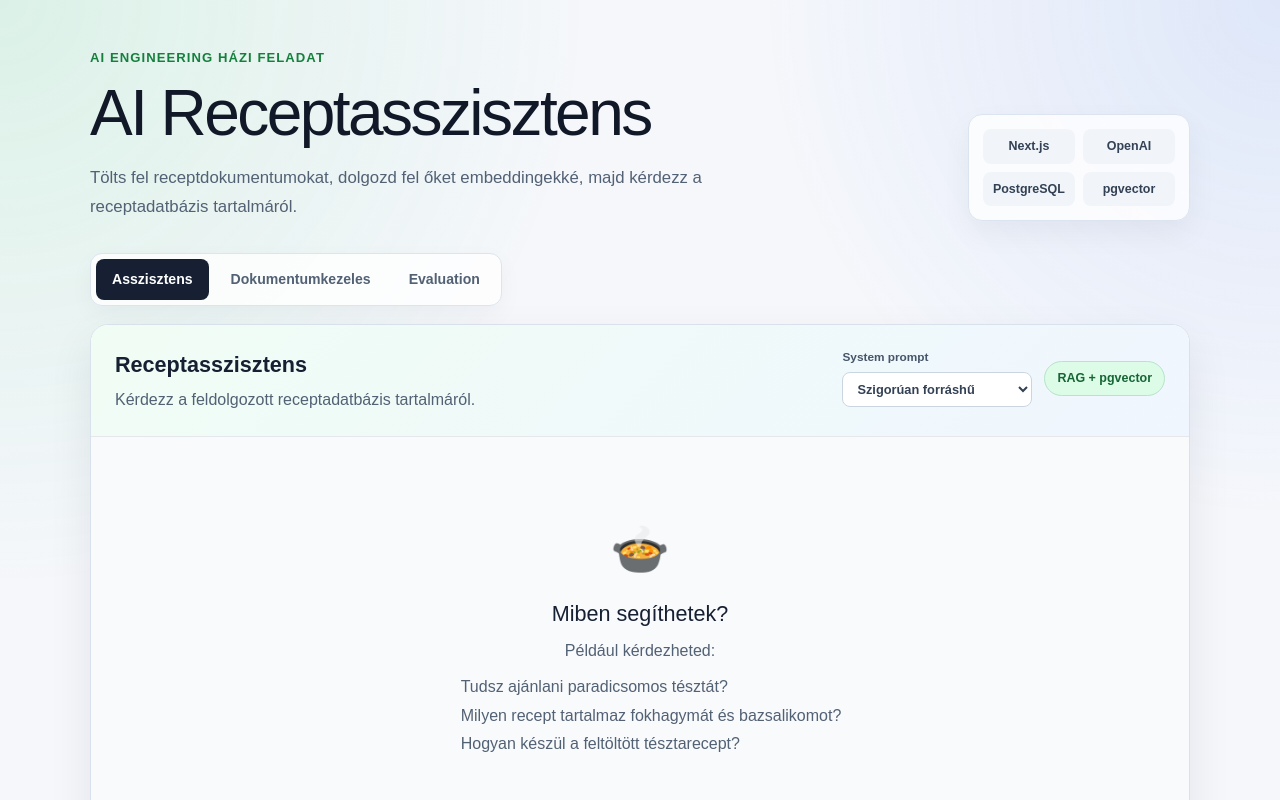
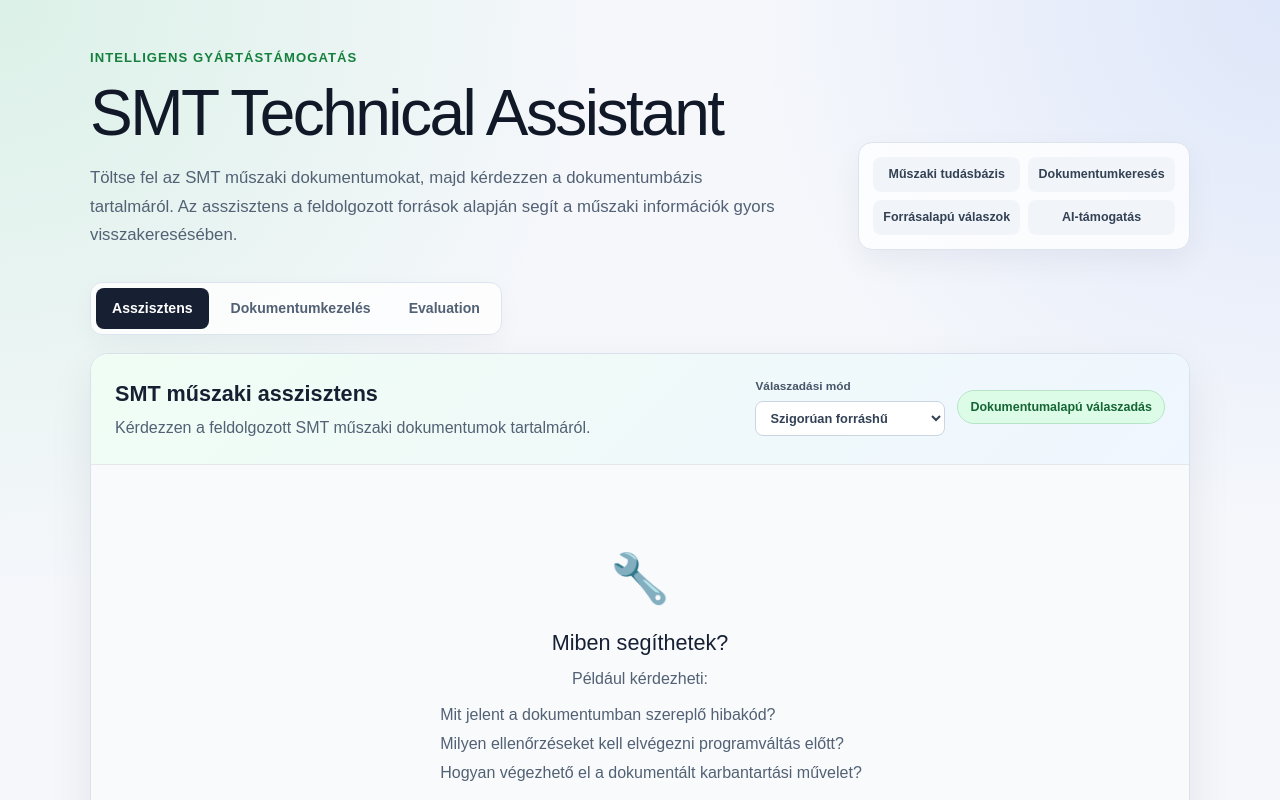
Before and after one commit to Gab31457/smt-technical-assistant, a Next.js app: page / in a window 1280 px wide. Shown: the top 800 px of the page. Built offline with nearby package versions, Linux system fonts and the light colour scheme.

Commit message:
Adapt interface and document workflow for SMT assistant

```diff
--- a/app/page.tsx
+++ b/app/page.tsx
@@ -1,11 +1,10 @@
 import RecipeAssistantApp from "@/components/RecipeAssistantApp";
-
 import styles from "./page.module.css";
 
 /*
- * Az alkalmazás kezdőoldala.
+ * Az SMT Technical Assistant kezdőoldala.
  *
- * Az oldal Server Component maradhat.
+ * Az oldal Server Component marad.
  * Az interaktív működés a RecipeAssistantApp
  * Client Componentben található.
  */
@@ -16,28 +15,26 @@ export default function Home() {
         <header className={styles.hero}>
           <div className={styles.heroContent}>
             <div className={styles.eyebrow}>
-              AI Engineering házi feladat
+              Intelligens gyártástámogatás
             </div>
 
             <h1 className={styles.title}>
-              AI Receptasszisztens
+              SMT Technical Assistant
             </h1>
 
             <p className={styles.subtitle}>
-              Tölts fel receptdokumentumokat,
-              dolgozd fel őket embeddingekké,
-              majd kérdezz a receptadatbázis
-              tartalmáról.
+              Töltse fel az SMT műszaki dokumentumokat, majd kérdezzen
+              a dokumentumbázis tartalmáról. Az asszisztens a
+              feldolgozott források alapján segít a műszaki
+              információk gyors visszakeresésében.
             </p>
           </div>
 
-          <div
-            className={styles.architectureCard}
-          >
-            <span>Next.js</span>
-            <span>OpenAI</span>
-            <span>PostgreSQL</span>
-            <span>pgvector</span>
+          <div className={styles.architectureCard}>
+            <span>Műszaki tudásbázis</span>
+            <span>Dokumentumkeresés</span>
+            <span>Forrásalapú válaszok</span>
+            <span>AI-támogatás</span>
           </div>
         </header>
 
@@ -45,8 +42,8 @@ export default function Home() {
 
         <footer className={styles.footer}>
           <p>
-            A válaszokat mindig ellenőrizd az
-            eredeti receptforrások alapján.
+            A válaszokat mindig ellenőrizze az eredeti
+            műszaki dokumentumok alapján.
           </p>
         </footer>
       </div>
--- a/components/ChatInterface.tsx
+++ b/components/ChatInterface.tsx
@@ -1,22 +1,17 @@
 "use client";
 
 import { useState } from "react";
-
 import type {
   FormEvent,
   KeyboardEvent,
 } from "react";
-
 import type { ChatMessageInput } from "@/lib/chat-types";
-
 import styles from "./ChatInterface.module.css";
 
-// A frontendről kiválasztható system prompt változatok.
 type SystemPromptVariant =
   | "strict"
   | "conversational";
 
-// A chatválaszban visszakapott forrás szerkezete.
 interface ChatSource {
   documentId: string;
   chunkId: string;
@@ -26,12 +21,10 @@ interface ChatSource {
   similarity: number;
 }
 
-// A chatüzenet lehetséges szerepei.
 type ChatMessageRole =
   | "user"
   | "assistant";
 
-// Egy frontendoldali chatüzenet szerkezete.
 interface ChatMessage {
   id: string;
   role: ChatMessageRole;
@@ -40,7 +33,6 @@ interface ChatMessage {
   systemPromptVariant?: SystemPromptVariant;
 }
 
-// A chat API sikeres válaszának szerkezete.
 interface SuccessfulChatResponse {
   success: true;
   message: string;
@@ -56,7 +48,6 @@ interface SuccessfulChatResponse {
   sources: ChatSource[];
 }
 
-// A chat API sikertelen válaszának szerkezete.
 interface FailedChatResponse {
   success: false;
   error: {
@@ -65,44 +56,34 @@ interface FailedChatResponse {
   };
 }
 
-// A két lehetséges API-válasz egyesített típusa.
 type ChatResponse =
   | SuccessfulChatResponse
   | FailedChatResponse;
 
-// Egyedi frontendazonosító létrehozása.
 function createMessageId(): string {
   return crypto.randomUUID();
 }
 
-// A hasonlósági érték százalékos formázása.
-//
-// Például:
-// 0.8234 eredménye 82.3%.
 function formatSimilarity(
   similarity: number
 ): string {
   return `${(similarity * 100).toFixed(1)}%`;
 }
 
-// A system prompt magyar megnevezése.
 function getSystemPromptLabel(
   variant: SystemPromptVariant
 ): string {
   if (variant === "conversational") {
-    return "Beszélgető és ajánló";
+    return "Beszélgető és segítő";
   }
 
   return "Szigorúan forráshű";
 }
 
-// A fő chatkomponens.
 export default function ChatInterface() {
-  // A felhasználó által éppen szerkesztett kérdés.
   const [inputValue, setInputValue] =
     useState("");
 
-  // A frontend felületén kiválasztott system prompt.
   const [
     systemPromptVariant,
     setSystemPromptVariant,
@@ -110,25 +91,19 @@ export default function ChatInterface() {
     "strict"
   );
 
-  // A beszélgetés üzenetei.
   const [messages, setMessages] =
     useState<ChatMessage[]>([]);
 
-  // Jelzi, hogy folyamatban van-e API-kérés.
   const [isLoading, setIsLoading] =
     useState(false);
 
-  // A felhasználónak megjelenített hibaüzenet.
   const [errorMessage, setErrorMessage] =
     useState<string | null>(null);
 
-  // A chatkérdés elküldése.
   async function sendMessage(): Promise<void> {
     const normalizedMessage =
       inputValue.trim();
 
-    // Üres kérdést nem küldünk el.
-    // Folyamatban lévő kérés alatt sem indítunk újabbat.
     if (
       normalizedMessage.length === 0 ||
       isLoading
@@ -136,12 +111,6 @@ export default function ChatInterface() {
       return;
     }
 
-    // A kérés indításakor eltároljuk az aktuálisan
-    // kiválasztott promptot.
-    //
-    // Így akkor is a megfelelő prompt neve kerül
-    // a válasz mellé, ha a felhasználó később
-    // megváltoztatná a választómező értékét.
     const requestedPromptVariant =
       systemPromptVariant;
 
@@ -151,8 +120,6 @@ export default function ChatInterface() {
       content: normalizedMessage,
     };
 
-    // A teljes eddigi beszélgetéshez hozzáadjuk
-    // az új felhasználói üzenetet.
     const conversationMessages: ChatMessageInput[] = [
       ...messages.map((message) => ({
         role: message.role,
@@ -164,19 +131,13 @@ export default function ChatInterface() {
       },
     ];
 
-    // A felhasználói üzenetet azonnal megjelenítjük.
     setMessages((currentMessages) => [
       ...currentMessages,
       userMessage,
     ]);
 
-    // A beviteli mezőt kiürítjük.
     setInputValue("");
-
-    // A korábbi hibaüzenetet töröljük.
     setErrorMessage(null);
-
-    // Bekapcsoljuk a betöltési állapotot.
     setIsLoading(true);
 
     try {
@@ -201,7 +162,6 @@ export default function ChatInterface() {
       const responseBody =
         (await response.json()) as ChatResponse;
 
-      // HTTP-hiba vagy üzleti hiba kezelése.
       if (
         !response.ok ||
         responseBody.success === false
@@ -223,8 +183,6 @@ export default function ChatInterface() {
           responseBody.systemPromptVariant,
       };
 
-      // Az asszisztens válaszát hozzáadjuk
-      // a beszélgetéshez.
       setMessages((currentMessages) => [
         ...currentMessages,
         assistantMessage,
@@ -235,28 +193,19 @@ export default function ChatInterface() {
           ? error.message
           : "Ismeretlen hiba történt.";
 
-      setErrorMessage(
-        readableErrorMessage
-      );
+      setErrorMessage(readableErrorMessage);
     } finally {
       setIsLoading(false);
     }
   }
 
-  // Az űrlap elküldésének kezelése.
   function handleSubmit(
     event: FormEvent<HTMLFormElement>
   ): void {
-    // Megakadályozzuk az oldal újratöltését.
     event.preventDefault();
-
     void sendMessage();
   }
 
-  // Billentyűzetkezelés:
-  //
-  // Enter: üzenet elküldése.
-  // Shift + Enter: új sor létrehozása.
   function handleKeyDown(
     event: KeyboardEvent<HTMLTextAreaElement>
   ): void {
@@ -269,7 +218,6 @@ export default function ChatInterface() {
     }
   }
 
-  // A kiválasztott prompt biztonságos kezelése.
   function handlePromptVariantChange(
     value: string
   ): void {
@@ -281,16 +229,15 @@ export default function ChatInterface() {
     }
   }
 
-    return (
+  return (
     <section className={styles.chatContainer}>
       <div className={styles.chatHeader}>
         <div>
           <h2 className={styles.chatTitle}>
-            Receptasszisztens
+            SMT műszaki asszisztens
           </h2>
-
           <p className={styles.chatDescription}>
-            Kérdezz a feldolgozott receptadatbázis tartalmáról.
+            Kérdezzen a feldolgozott SMT műszaki dokumentumok tartalmáról.
           </p>
         </div>
 
@@ -300,7 +247,7 @@ export default function ChatInterface() {
               className={styles.promptSelectorLabel}
               htmlFor="system-prompt-variant"
             >
-              System prompt
+              Válaszadási mód
             </label>
 
             <select
@@ -315,15 +262,14 @@ export default function ChatInterface() {
               <option value="strict">
                 Szigorúan forráshű
               </option>
-
               <option value="conversational">
-                Beszélgető és ajánló
+                Beszélgető és segítő
               </option>
             </select>
           </div>
 
           <div className={styles.statusBadge}>
-            RAG + pgvector
+            Dokumentumalapú válaszadás
           </div>
         </div>
       </div>
@@ -335,24 +281,21 @@ export default function ChatInterface() {
               className={styles.emptyStateIcon}
               aria-hidden="true"
             >
-              🍲
+              🔧
             </div>
 
             <h3>Miben segíthetek?</h3>
-
-            <p>Például kérdezheted:</p>
+            <p>Például kérdezheti:</p>
 
             <ul>
               <li>
-                Tudsz ajánlani paradicsomos tésztát?
+                Mit jelent a dokumentumban szereplő hibakód?
               </li>
-
               <li>
-                Milyen recept tartalmaz fokhagymát és bazsalikomot?
+                Milyen ellenőrzéseket kell elvégezni programváltás előtt?
               </li>
-
               <li>
-                Hogyan készül a feltöltött tésztarecept?
+                Hogyan végezhető el a dokumentált karbantartási művelet?
               </li>
             </ul>
           </div>
@@ -368,8 +311,8 @@ export default function ChatInterface() {
             >
               <div className={styles.messageLabel}>
                 {message.role === "user"
-                  ? "Te"
-                  : "AI receptasszisztens"}
+                  ? "Ön"
+                  : "SMT műszaki asszisztens"}
               </div>
 
               <div className={styles.messageContent}>
@@ -379,7 +322,7 @@ export default function ChatInterface() {
               {message.role === "assistant" &&
                 message.systemPromptVariant && (
                   <div className={styles.promptUsed}>
-                    Használt system prompt:{" "}
+                    Használt válaszadási mód:{" "}
                     {getSystemPromptLabel(
                       message.systemPromptVariant
                     )}
@@ -400,7 +343,6 @@ export default function ChatInterface() {
                             {source.documentTitle ||
                               source.originalFilename}
                           </span>
-
                           <span className={styles.similarity}>
                             {formatSimilarity(
                               source.similarity
@@ -423,9 +365,8 @@ export default function ChatInterface() {
             <span className={styles.loadingDot} />
             <span className={styles.loadingDot} />
             <span className={styles.loadingDot} />
-
             <span>
-              A receptasszisztens válaszol...
+              Az asszisztens válaszol...
             </span>
           </div>
         )}
@@ -460,7 +401,7 @@ export default function ChatInterface() {
             setInputValue(event.target.value)
           }
           onKeyDown={handleKeyDown}
-          placeholder="Írd be a recepttel kapcsolatos kérdésedet..."
+          placeholder="Írja be az SMT műszaki dokumentumokkal kapcsolatos kérdését..."
           maxLength={2000}
           rows={3}
           disabled={isLoading}
--- a/components/DocumentManager.tsx
+++ b/components/DocumentManager.tsx
@@ -2,7 +2,6 @@
 
 import {
   ChangeEvent,
-  FormEvent,
   useCallback,
   useEffect,
   useState,
@@ -192,11 +191,6 @@ export default function DocumentManager() {
     DocumentItem[]
   >([]);
 
-  /*
-   * A fájlválasztóban aktuálisan kiválasztott fájl.
-   */
-  const [selectedFile, setSelectedFile] =
-    useState<File | null>(null);
 
   /*
    * Dokumentumlista betöltési állapota.
@@ -313,44 +307,28 @@ export default function DocumentManager() {
 
   /*
    * A fájlválasztó változásának kezelése.
+   * A kiválasztás után automatikusan elindul
+   * a feltöltés és a feldolgozás.
    */
-  function handleFileChange(
+  async function handleFileChange(
     event: ChangeEvent<HTMLInputElement>
-  ): void {
-    const file =
-      event.target.files?.[0] ?? null;
+  ): Promise<void> {
+    const file = event.target.files?.[0];
 
-    setSelectedFile(file);
-    setErrorMessage(null);
-    setSuccessMessage(null);
-  }
-
-  /*
-   * Fájl feltöltése.
-   */
-  async function handleUpload(
-    event: FormEvent<HTMLFormElement>
-  ): Promise<void> {
-    event.preventDefault();
-
-    if (!selectedFile || isUploading) {
+    if (!file || isUploading) {
       return;
     }
 
-    /*
-     * A FormData kezeli a multipart/form-data kérést.
-     *
-     * A backend a fájlt a "file" mezőben várja.
-     */
+    const fileInput = event.target;
     const formData = new FormData();
-    formData.append("file", selectedFile);
+    formData.append("file", file);
 
     setIsUploading(true);
     setErrorMessage(null);
     setSuccessMessage(null);
 
     try {
-      const response = await fetch(
+      const uploadResponse = await fetch(
         "/api/upload",
         {
           method: "POST",
@@ -358,43 +336,26 @@ export default function DocumentManager() {
         }
       );
 
-      const responseBody =
-        (await response.json()) as
+      const uploadResponseBody =
+        (await uploadResponse.json()) as
           | SuccessfulUploadResponse
           | FailedApiResponse;
 
       if (
-        !response.ok ||
-        responseBody.success === false
+        !uploadResponse.ok ||
+        uploadResponseBody.success === false
       ) {
         const apiError =
-          responseBody.success === false
-            ? responseBody.error.message
+          uploadResponseBody.success === false
+            ? uploadResponseBody.error.message
             : "A fájl feltöltése sikertelen.";
 
         throw new Error(apiError);
       }
 
-      setSuccessMessage(responseBody.message);
-      setSelectedFile(null);
-
-      /*
-       * A fájlválasztó HTML-értékét külön
-       * visszaállítjuk.
-       */
-      const fileInput =
-        document.getElementById(
-          "recipe-file"
-        ) as HTMLInputElement | null;
-
-      if (fileInput) {
-        fileInput.value = "";
-      }
-
-      /*
-       * Feltöltés után frissítjük a dokumentumlistát.
-       */
-      await loadDocuments();
+      await processDocument(
+        uploadResponseBody.document.id
+      );
     } catch (error) {
       const readableError =
         error instanceof Error
@@ -402,7 +363,9 @@ export default function DocumentManager() {
           : "Ismeretlen feltöltési hiba történt.";
 
       setErrorMessage(readableError);
+      await loadDocuments();
     } finally {
+      fileInput.value = "";
       setIsUploading(false);
     }
   }
@@ -496,7 +459,7 @@ export default function DocumentManager() {
      * A törlés előtt megerősítést kérünk.
      */
     const shouldDelete = window.confirm(
-      `Biztosan törölni szeretnéd ezt a dokumentumot?\n\n${documentItem.originalFilename}\n\nA hozzá tartozó chunkok és embeddingek is törlődnek.`
+      `Biztosan törölni szeretné ezt a dokumentumot?\n\n${documentItem.originalFilename}\n\nA hozzá tartozó chunkok és embeddingek is törlődnek.`
     );
 
     if (!shouldDelete) {
@@ -553,12 +516,11 @@ export default function DocumentManager() {
       <div className={styles.header}>
         <div>
           <h2 className={styles.title}>
-            Receptdokumentumok
+            SMT műszaki dokumentumok
           </h2>
 
           <p className={styles.description}>
-            Tölts fel TXT vagy Markdown
-            receptfájlokat, majd dolgozd fel őket
+            Töltsön fel SMT műszaki dokumentumokat, majd dolgozza fel őket
             szemantikus kereséshez.
           </p>
         </div>
@@ -577,66 +539,42 @@ export default function DocumentManager() {
         </button>
       </div>
 
-      <form
-        className={styles.uploadForm}
-        onSubmit={handleUpload}
-      >
-        <label
-          className={styles.fileLabel}
-          htmlFor="recipe-file"
-        >
-          Receptfájl kiválasztása
-        </label>
-
+      <div className={styles.uploadForm}>
         <input
-          id="recipe-file"
-          className={styles.fileInput}
+          id="document-file"
           type="file"
           accept=".txt,.md,text/plain,text/markdown"
-          onChange={handleFileChange}
-          disabled={isUploading}
+          onChange={(event) =>
+            void handleFileChange(event)
+          }
+          disabled={
+            isUploading ||
+            Boolean(processingDocumentId)
+          }
+          style={{ display: "none" }}
         />
-
-        <div className={styles.uploadFooter}>
-          <div className={styles.selectedFile}>
-            {selectedFile ? (
-              <>
-                <strong>
-                  {selectedFile.name}
-                </strong>
-
-                <span>
-                  {formatFileSize(
-                    selectedFile.size
-                  )}
-                </span>
-              </>
-            ) : (
-              <span>
-                Nincs fájl kiválasztva.
-              </span>
-            )}
-          </div>
 
         <button
           className={styles.uploadButton}
-            type="submit"
+          type="button"
+          onClick={() => {
+            const fileInput =
+              document.getElementById(
+                "document-file"
+              ) as HTMLInputElement | null;
+
+            fileInput?.click();
+          }}
           disabled={
-              !selectedFile ||
-              isUploading
+            isUploading ||
+            Boolean(processingDocumentId)
           }
         >
-            {isUploading
-              ? "Feltöltés..."
+          {isUploading || processingDocumentId
+            ? "Feltöltés és feldolgozás..."
             : "Fájl feltöltése"}
         </button>
       </div>
-
-        <p className={styles.uploadHelp}>
-          Támogatott formátumok: .txt és .md.
-          Maximális fájlméret: 1 MB.
-        </p>
-      </form>
 
       {successMessage && (
         <div
@@ -683,16 +621,12 @@ export default function DocumentManager() {
           </h3>
 
           <p>
-            Válassz ki egy TXT vagy Markdown
-            receptfájlt a feltöltéshez.
+            Válasszon ki egy SMT műszaki dokumentumot a feltöltéshez.
           </p>
         </div>
       ) : (
         <div className={styles.documentList}>
           {documents.map((documentItem) => {
-            const isProcessing =
-              processingDocumentId ===
-              documentItem.id;
 
             const isDeleting =
               deletingDocumentId ===
@@ -814,37 +748,6 @@ export default function DocumentManager() {
                     )}
                   </span>
 
-                  {(documentItem.status ===
-                    "uploaded" ||
-                    documentItem.status ===
-                      "failed") && (
-                    <button
-                      className={
-                        styles.processButton
-                      }
-                      type="button"
-                      onClick={() =>
-                        void processDocument(
-                          documentItem.id
-                        )
-                      }
-                      disabled={
-                        Boolean(
-                          processingDocumentId
-                        ) ||
-                        Boolean(
-                          deletingDocumentId
-                        )
-                      }
-                    >
-                      {isProcessing
-                        ? "Feldolgozás..."
-                        : documentItem.status ===
-                            "failed"
-                          ? "Újrapróbálás"
-                          : "Feldolgozás"}
-                    </button>
-                  )}
 
                   <button
                     className={
```
Also changed, not shown: components/RecipeAssistantApp.tsx (+7 -7 lines). Lines whose indentation alone changed are shown as unchanged.
